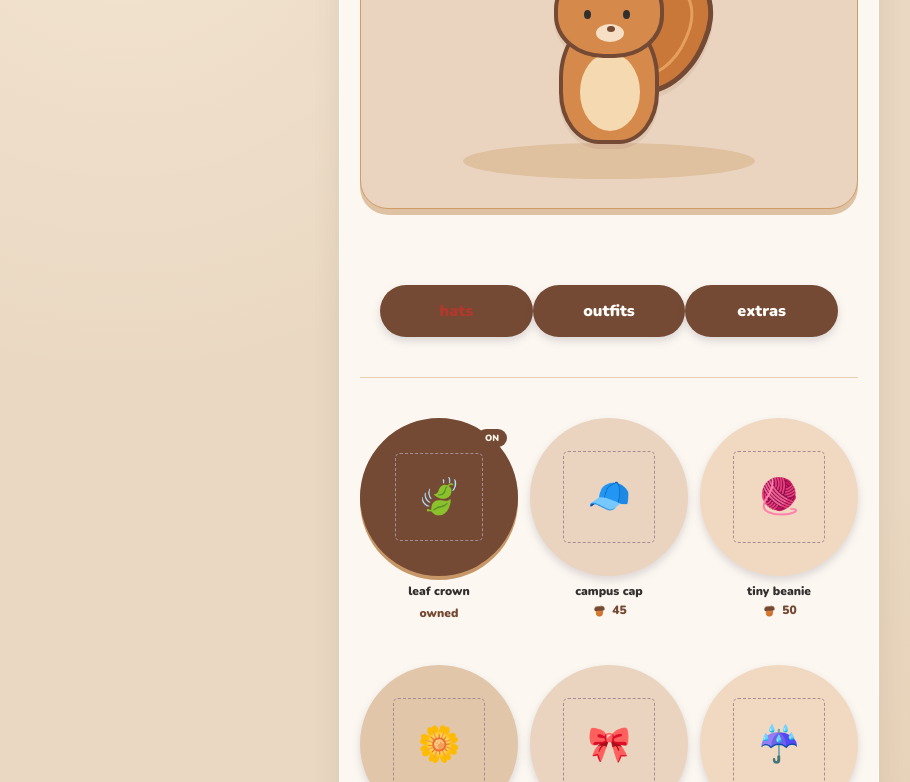
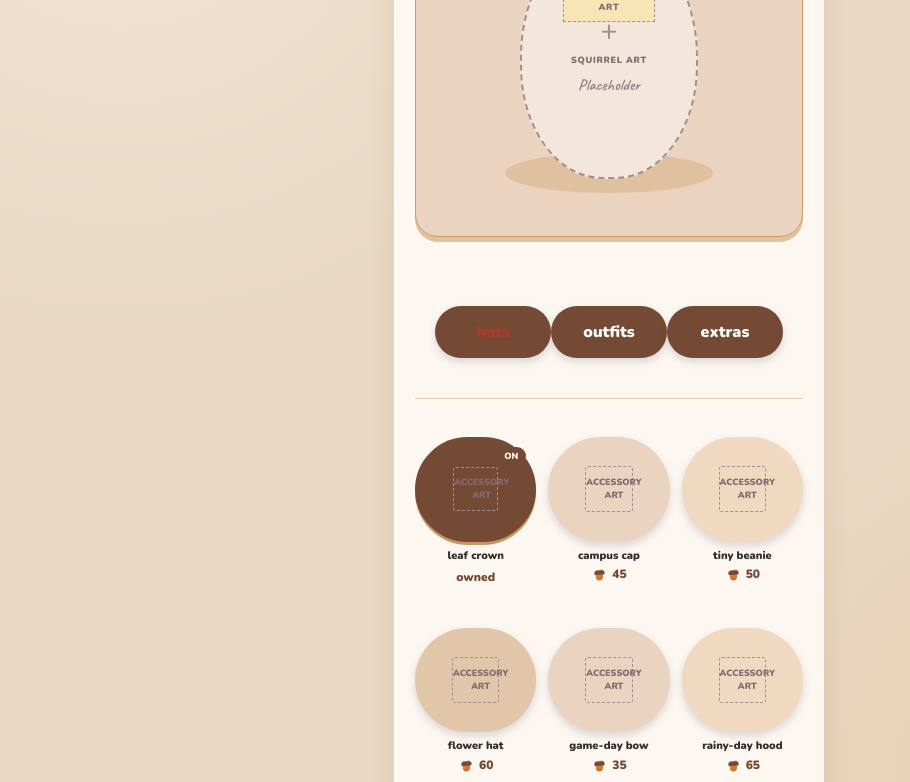
Before and after one commit to nxameen1/JMUMake-A-Thon, a plain HTML site: page squirrel.html in a window 1280 px wide. Shown: the part 256-1038 px from the top of the page, without its empty margins (31-941 px from the left). Drawn offline with nearby package versions, Linux system fonts and the light colour scheme.

Commit message:
squirrel has een updated thank you fir listening

```diff
--- a/squirrel.html
+++ b/squirrel.html
@@ -4,55 +4,43 @@
   <meta charset="utf-8">
   <meta name="viewport" content="width=device-width, initial-scale=1">
   <meta name="theme-color" content="#ead8c2">
-  <title>Customize your squirrel · JMU Comfort Zone</title>
+  <title>Acorn — JMU student community</title>
   <link rel="preconnect" href="https://fonts.googleapis.com">
   <link rel="preconnect" href="https://fonts.gstatic.com" crossorigin>
   <link href="https://fonts.googleapis.com/css2?family=Caveat:wght@500;600;700&family=Nunito:wght@400;500;600;700;800;900&display=swap" rel="stylesheet">
   <link rel="stylesheet" href="styles.css">
   <style>
-    .customizer { width:min(100%, 540px); min-height:calc(100vh - 56px); padding:20px 20px 28px; }
+    .customizer { width:min(100%, 430px); min-height:calc(100vh - 56px); padding:20px 20px 28px; }
     .customizer .topbar { grid-template-columns:48px 1fr auto; padding:0 0 18px; gap:12px; }
     .back { width:48px;height:48px;display:grid;place-items:center;border-radius:17px;background:var(--purple-soft);color:var(--purple);font-size:25px;font-weight:900;text-decoration:none; }
     .page-title { margin:0;text-align:center;font-size:19px;font-weight:900;letter-spacing:-.4px; }
     .customizer .acorn-count { min-height:46px; }
-    .stage { position:relative;min-height:350px;overflow:hidden;padding:20px;border:1.5px solid #d09b64;border-radius:28px;background:#ead4bf;box-shadow:0 6px 0 #dfc2a3; }
-    .stage::before { position:absolute;top:0;left:50%;width:60px;height:14px;content:"";background:#f4cd78;transform:translateX(-50%) rotate(-2deg); }
+    .stage { position:relative;min-height:378px;overflow:hidden;padding:20px;border:1.5px solid #d09b64;border-radius:23px;background:#ead4bf;box-shadow:0 5px 0 #dfc2a3; }
+    .stage::before { position:absolute;top:0;left:50%;width:56px;height:13px;content:"";background:#f4cd78;transform:translateX(-50%) rotate(-2deg); }
     .stage-heading { position:relative;display:flex;justify-content:space-between;align-items:center;gap:10px; }
     .hand-name { margin:0;color:#795b50;font:600 22px Caveat,cursive; }
     .equipped-label { color:#754a34;font-size:12px;font-weight:900;text-align:right; }
-    .squirrel-wrap { position:relative;display:grid;place-items:center;height:275px; }
-    .ground { position:absolute;bottom:4px;width:64%;height:36px;border-radius:50%;background:#dfc09f; }
-    .squirrel { position:relative;width:210px;height:240px;filter:drop-shadow(0 5px 0 rgb(117 74 52 / 9%)); }
-    .tail { position:absolute;right:7px;top:38px;width:100px;height:134px;border:5px solid #754a34;border-radius:70% 50% 65% 42%;background:#c97839;transform:rotate(23deg); }
-    .tail::after { position:absolute;inset:14px;border:3px solid #e5a05e;border-radius:70% 50% 65% 42%;content:""; }
-    .body { position:absolute;left:55px;top:90px;width:100px;height:128px;border:4px solid #754a34;border-radius:48% 48% 40% 40%;background:#d58a4b; }
-    .belly { position:absolute;left:17px;bottom:9px;width:60px;height:78px;border-radius:50%;background:#f5d9b1; }
-    .head { position:absolute;z-index:2;left:50px;top:38px;width:110px;height:94px;border:4px solid #754a34;border-radius:48% 48% 45% 45%;background:#d58a4b; }
-    .ear { position:absolute;top:-17px;width:34px;height:43px;border:4px solid #754a34;border-radius:70% 70% 30% 30%;background:#d58a4b; }
-    .ear.left {left:6px;transform:rotate(-15deg)} .ear.right {right:6px;transform:rotate(15deg)}
-    .ear::after {position:absolute;inset:8px 7px 5px;border-radius:inherit;background:#efb18b;content:""}
-    .eye {position:absolute;top:42px;left:26px;width:7px;height:9px;border-radius:50%;background:#332f2e;box-shadow:39px 0 #332f2e}
-    .muzzle {position:absolute;left:38px;top:56px;width:28px;height:18px;border-radius:50%;background:#f6dfc4}
-    .nose {position:absolute;left:49px;top:58px;width:8px;height:6px;border-radius:50%;background:#754a34}
-    .acorn {position:absolute;z-index:3;top:7px;left:89px;width:31px;height:29px;border-radius:45% 45% 50% 50%;background:#c96828}
-    .acorn::before {position:absolute;left:-3px;top:-4px;width:37px;height:12px;border-radius:50% 50% 25% 25%;background:#754a34;content:""}
-    .acorn::after {position:absolute;left:13px;top:-12px;width:3px;height:10px;border-radius:4px;background:#754a34;content:"";transform:rotate(20deg)}
-    .accessory {position:absolute;z-index:4;display:none;left:50%;top:8px;transform:translateX(-50%);font-size:36px;line-height:1}
-    .accessory.show {display:block}
-    .tabs {display:grid;grid-template-columns:repeat(3,1fr);margin-top:26px;border-bottom:1px solid var(--line);}
-    .tab {padding:13px 8px 11px;border:0;border-bottom:3px solid transparent;color:#927f87;background:transparent;font-size:15px;font-weight:900;text-transform:lowercase;cursor:pointer;}
+    .squirrel-wrap { position:relative;display:grid;place-items:center;height:295px; }
+    .ground { position:absolute;bottom:10px;width:60%;height:40px;border-radius:50%;background:#dfc09f; }
+    .squirrel { position:relative;z-index:1;width:178px;height:246px;display:grid;place-items:center;border:2px dashed #a68d93;border-radius:50% 50% 46% 46%;background:#f3e6da;color:#806b70; }
+    .squirrel-placeholder {display:flex;flex-direction:column;align-items:center;gap:8px;text-align:center;}
+    .plus {font-size:29px;font-weight:500;line-height:1;color:#a68d93;}
+    .squirrel-placeholder strong,.equipped-art {font-size:9px;font-weight:900;letter-spacing:.7px;line-height:1.6;text-transform:uppercase;}
+    .squirrel-placeholder em {color:#927f87;font:600 16px Caveat,cursive;}
+    .equipped-art {position:absolute;z-index:2;top:56px;left:50%;width:92px;height:58px;display:grid;place-items:center;padding:6px;border:1.5px dashed #a68d93;background:#f8e5b5;color:#806b70;text-align:center;transform:translateX(-50%);}
+    .tabs {display:grid;grid-template-columns:repeat(3,1fr);margin-top:19px;border-bottom:1px solid var(--line);}
+    .tab {padding:10px 8px 8px;border:0;border-bottom:2px solid transparent;color:#927f87;background:transparent;font-size:14px;font-weight:900;text-transform:lowercase;cursor:pointer;}
     .tab[aria-selected="true"] {border-color:var(--terracotta);color:var(--terracotta)}
-    .item-grid {display:grid;grid-template-columns:repeat(3,minmax(0,1fr));gap:18px 12px;padding:18px 0 24px;}
+    .item-grid {display:grid;grid-template-columns:repeat(3,minmax(0,1fr));gap:17px 12px;padding:16px 0 24px;}
     .item {min-width:0;text-align:center;}
-    .item-card {position:relative;width:100%;aspect-ratio:1;display:grid;place-items:center;border:2px solid rgb(117 74 52 / 10%);border-radius:22px;background:#f5dfb6;cursor:pointer;transition:transform .15s,border-color .15s,box-shadow .15s;}
+    .item-card {position:relative;width:100%;aspect-ratio:1.16;display:grid;place-items:center;border:1.5px solid rgb(117 74 52 / 12%);border-radius:18px;background:#f5dfb6;cursor:pointer;transition:transform .15s,border-color .15s,box-shadow .15s;}
     .item:nth-child(3n+2) .item-card {background:#ead4bf}.item:nth-child(3n) .item-card {background:#f1d9c1}.item:nth-child(4n) .item-card {background:#e1c6aa}
     .item-card:hover {transform:translateY(-3px)}
-    .item-card.selected {border:3px solid #754a34;box-shadow:0 4px 0 #c79767;}
+    .item-card.selected {border:2px solid #754a34;box-shadow:0 3px 0 #c79767;}
     .item-card:focus-visible,.tab:focus-visible,.back:focus-visible {outline:3px solid #b2382e;outline-offset:3px}
-    .item-art {display:grid;place-items:center;width:72%;height:72%;border:1.5px dashed #a68d93;border-radius:5px;color:#806b70;font-size:10px;font-weight:900;line-height:1.35;text-transform:uppercase;}
-    .item-emoji {font-size:35px}
+    .item-art {display:grid;place-items:center;width:52%;height:62%;border:1.5px dashed #a68d93;border-radius:3px;color:#806b70;font-size:9px;font-weight:900;line-height:1.5;text-transform:uppercase;}
     .on-badge {position:absolute;top:8px;right:8px;padding:3px 8px;border-radius:99px;color:#fff7ea;background:#754a34;font-size:9px;font-weight:900;text-transform:uppercase;}
-    .item-name {margin:8px 0 3px;font-size:12px;font-weight:900;line-height:1.2;}
+    .item-name {margin:7px 0 3px;font-size:11px;font-weight:900;line-height:1.2;}
     .price {display:inline-flex;align-items:center;gap:5px;color:#754a34;font-size:12px;font-weight:900;}
     .price .acorn-icon {transform:scale(.8)}
     .hint {margin:0;padding:17px 0 0;border-top:1px solid var(--line);color:#927487;text-align:center;font:600 18px Caveat,cursive;}
@@ -69,13 +57,10 @@
       <div class="acorn-count" aria-label="240 acorns"><span class="acorn-icon" aria-hidden="true"></span><span id="balance">240</span></div>
     </header>
     <section class="stage" aria-label="Squirrel preview">
-      <div class="stage-heading"><p class="hand-name">Jamie’s squirrel</p><span class="equipped-label" id="equipped-label">leaf crown on</span></div>
+      <div class="stage-heading"><p class="hand-name">Student’s squirrel</p><span class="equipped-label" id="equipped-label">leaf crown on</span></div>
       <div class="squirrel-wrap" role="img" aria-label="A friendly illustrated squirrel wearing a leaf crown">
-        <div class="ground"></div><div class="squirrel">
-          <div class="tail"></div><div class="body"><div class="belly"></div></div>
-          <div class="head"><div class="ear left"></div><div class="ear right"></div><div class="eye"></div><div class="muzzle"></div><div class="nose"></div></div>
-          <div class="acorn" aria-hidden="true"></div><span class="accessory show" id="preview-accessory" aria-hidden="true">🍃</span>
-        </div>
+        <div class="ground"></div><div class="squirrel"><div class="squirrel-placeholder"><span class="plus" aria-hidden="true">+</span><strong>squirrel art</strong><em>Placeholder</em></div></div>
+        <div class="equipped-art">equipped item<br>art</div>
       </div>
     </section>
     <div class="tabs" role="tablist" aria-label="Accessory categories">
@@ -90,16 +75,16 @@
   <script>
     const catalog = {
       hats: [
-        {name:'leaf crown',cost:40,emoji:'🍃',owned:true}, {name:'campus cap',cost:45,emoji:'🧢'}, {name:'tiny beanie',cost:50,emoji:'🧶'},
-        {name:'flower hat',cost:60,emoji:'🌼'}, {name:'game-day bow',cost:35,emoji:'🎀'}, {name:'rainy-day hood',cost:65,emoji:'☔'}
+        {name:'leaf crown',cost:40,owned:true}, {name:'campus cap',cost:45}, {name:'tiny beanie',cost:50},
+        {name:'flower hat',cost:60}, {name:'game-day bow',cost:35}, {name:'rainy-day hood',cost:65}
       ],
       outfits: [
-        {name:'cozy cardigan',cost:55,emoji:'🧥'}, {name:'hiking vest',cost:70,emoji:'🥾'}, {name:'golden hoodie',cost:80,emoji:'🟡'},
-        {name:'campus colors',cost:60,emoji:'💜'}, {name:'picnic apron',cost:45,emoji:'🧺'}, {name:'rain boots',cost:50,emoji:'🌧️'}
+        {name:'cozy cardigan',cost:55}, {name:'hiking vest',cost:70}, {name:'golden hoodie',cost:80},
+        {name:'campus colors',cost:60}, {name:'picnic apron',cost:45}, {name:'rain boots',cost:50}
       ],
       extras: [
-        {name:'acorn satchel',cost:30,emoji:'🎒'}, {name:'tiny telescope',cost:75,emoji:'🔭'}, {name:'little book',cost:25,emoji:'📚'},
-        {name:'sparkle trail',cost:90,emoji:'✨'}, {name:'mushroom pal',cost:65,emoji:'🍄'}, {name:'flower friend',cost:40,emoji:'🌸'}
+        {name:'acorn satchel',cost:30}, {name:'tiny telescope',cost:75}, {name:'little book',cost:25},
+        {name:'sparkle trail',cost:90}, {name:'mushroom pal',cost:65}, {name:'flower friend',cost:40}
       ]
     };
     let balance = 240;
@@ -117,7 +102,7 @@
       grid.innerHTML = catalog[category].map(item => {
         const selected = item.name === equipped;
         const unavailable = !item.owned && balance < item.cost;
-        return `<article class="item"><button class="item-card${selected ? ' selected' : ''}" type="button" data-name="${item.name}" data-cost="${item.cost}" data-owned="${Boolean(item.owned)}" aria-pressed="${selected}" ${unavailable ? 'disabled' : ''} aria-label="${item.name}, ${selected ? 'equipped' : item.owned ? 'owned' : `${item.cost} acorns`}">${selected ? '<span class="on-badge">on</span>' : ''}<span class="item-art"><span class="item-emoji" aria-hidden="true">${item.emoji}</span></span></button><p class="item-name">${item.name}</p><span class="price">${item.owned ? 'owned' : `<span class="acorn-icon" aria-hidden="true"></span>${item.cost}`}</span></article>`;
+        return `<article class="item"><button class="item-card${selected ? ' selected' : ''}" type="button" data-name="${item.name}" data-cost="${item.cost}" data-owned="${Boolean(item.owned)}" aria-pressed="${selected}" ${unavailable ? 'disabled' : ''} aria-label="${item.name}, ${selected ? 'equipped' : item.owned ? 'owned' : `${item.cost} acorns`}">${selected ? '<span class="on-badge">on</span>' : ''}<span class="item-art">accessory<br>art</span></button><p class="item-name">${item.name}</p><span class="price">${item.owned ? 'owned' : `<span class="acorn-icon" aria-hidden="true"></span>${item.cost}`}</span></article>`;
       }).join('');
     }
     document.querySelectorAll('.tab').forEach(tab => tab.addEventListener('click', () => render(tab.dataset.category)));
@@ -136,9 +121,7 @@
       const item = Object.values(catalog).flat().find(entry => entry.name === name);
       item.owned = true; equipped = name;
       document.querySelector('#equipped-label').textContent = `${name} on`;
-      document.querySelector('#preview-accessory').textContent = item.emoji;
-      document.querySelector('#preview-accessory').classList.add('show');
-      const stage = document.querySelector('.stage'); stage.querySelector('.squirrel-wrap').setAttribute('aria-label', `A friendly illustrated squirrel wearing ${name}`);
+      const stage = document.querySelector('.stage'); stage.querySelector('.squirrel-wrap').setAttribute('aria-label', `Squirrel placeholder with ${name} equipped`);
       render(document.querySelector('.tab[aria-selected="true"]').dataset.category);
       status.textContent = `${name} equipped${button.dataset.owned === 'true' ? '' : ` for ${cost} acorns`}. ${balance} acorns remaining.`;
     });
```
